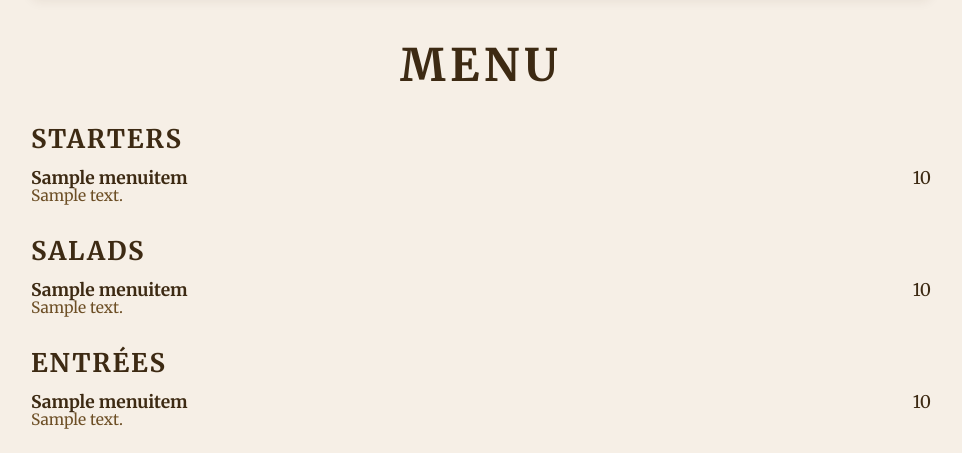
After one commit to braunie999/NibbleNest, a Django app: template reservations/templates/reservations/home.html in a window 1280 px wide. The commit adds this page. Shown: the part 885-1338 px from the top of the page, without its empty margins (159-1121 px from the left). Run offline with Django 4.2, Linux system fonts and the light colour scheme; the template is opened without the code that fills it: values that come from a table or form of the project are taken from there, others are empty; tables that the repository leaves empty hold one stand-in row (values such as "Sample post").

Commit message:
building on structure

```diff
--- /dev/null
+++ b/reservations/templates/reservations/home.html
@@ -0,0 +1,103 @@
+{% load static %}
+<!DOCTYPE html>
+<html lang="en">
+
+<head>
+  <meta charset="UTF-8">
+  <title>Nibble Nest | Farm to Table</title>
+  <meta name="viewport" content="width=device-width, initial-scale=1">
+  <!-- Google Fonts -->
+  <link href="https://fonts.googleapis.com/css2?family=Merriweather:wght@400;700&display=swap" rel="stylesheet">
+  <!-- Your CSS -->
+  <link rel="stylesheet" href="{% static 'css/css/style.css' %}">
+
+</head>
+
+<body>
+  <!-- HEADER -->
+  <div class="container" style="max-width: 1100px; margin: 0 auto;">
+    <div class="row">
+      <div class="col-12">
+        <div class="header-logo text-center">
+          <!-- Optional: Add your logo SVG here -->
+          <img src="{% static 'images/logo.svg' %}" alt="Nibble Nest Logo" style="height:54px;" />
+        </div>
+        <div class="nn-title text-center">Nibble Nest</div>
+        <div class="nn-subtitle text-center mb-1">FARM TO TABLE</div>
+        <nav class="nn-navbar">
+          <a href="{% url 'home' %}">HOME</a>
+          <a href="{% url 'about' %}">ABOUT</a>
+          <a href="{% url 'contact' %}">CONTACT</a>
+        </nav>
+      </div>
+    </div>
+    <!-- HERO IMAGE -->
+    <div>
+      <img src="{% static 'images/hero.jpg' %}" alt="Farm to Table Dish" class="hero-img">
+    </div>
+  </div>
+
+  <!-- MENU -->
+  <div class="menu-section pb-4" style="max-width:900px; margin:0 auto;">
+    <div class="menu-title">MENU</div>
+    <!-- STARTERS -->
+    <div class="menu-category">STARTERS</div>
+    <div class="menu-list">
+      <div class="row">
+        {% for item in starters %}
+        <div class="col-md-6">
+          <div class="menu-row">
+            <div>
+              <div class="menu-item-name">{{ item.name }}</div>
+              {% if item.description %}
+              <div class="menu-item-desc">{{ item.description }}</div>
+              {% endif %}
+            </div>
+            <div class="menu-item-price">{{ item.price|floatformat:0 }}</div>
+          </div>
+        </div>
+        {% endfor %}
+      </div>
+    </div>
+    <!-- SALADS -->
+    <div class="menu-category">SALADS</div>
+    <div class="menu-list">
+      <div class="row">
+        {% for item in salads %}
+        <div class="col-md-6">
+          <div class="menu-row">
+            <div>
+              <div class="menu-item-name">{{ item.name }}</div>
+              {% if item.description %}
+              <div class="menu-item-desc">{{ item.description }}</div>
+              {% endif %}
+            </div>
+            <div class="menu-item-price">{{ item.price|floatformat:0 }}</div>
+          </div>
+        </div>
+        {% endfor %}
+      </div>
+    </div>
+    <!-- ENTREES -->
+    <div class="menu-category">ENTRÉES</div>
+    <div class="menu-list">
+      <div class="row">
+        {% for item in entrees %}
+        <div class="col-md-6">
+          <div class="menu-row">
+            <div>
+              <div class="menu-item-name">{{ item.name }}</div>
+              {% if item.description %}
+              <div class="menu-item-desc">{{ item.description }}</div>
+              {% endif %}
+            </div>
+            <div class="menu-item-price">{{ item.price|floatformat:0 }}</div>
+          </div>
+        </div>
+        {% endfor %}
+      </div>
+    </div>
+  </div>
+</body>
+
+</html>
--- a/static/css/css/style.css
+++ b/static/css/css/style.css
@@ -0,0 +1,104 @@
+body {
+  background: #f6efe6;
+  font-family: "Merriweather", Georgia, serif;
+  color: #3d2a13;
+}
+.header-logo {
+  margin-top: 32px;
+  margin-bottom: 10px;
+}
+.nn-title {
+  font-family: "Merriweather", Georgia, serif;
+  font-size: 3.2rem;
+  font-weight: 700;
+  color: #3d2a13;
+  line-height: 1;
+}
+.nn-subtitle {
+  font-size: 1.1rem;
+  letter-spacing: 0.15em;
+  font-weight: 700;
+  color: #6d4f26;
+  margin-bottom: 14px;
+}
+.nn-navbar {
+  font-size: 1.07rem;
+  letter-spacing: 0.12em;
+  margin-top: 12px;
+  text-align: right;
+}
+.nn-navbar a {
+  color: #3d2a13;
+  text-decoration: none;
+  margin-left: 18px;
+}
+.nn-navbar a:hover,
+.nn-navbar a:focus {
+  text-decoration: underline;
+}
+.hero-img {
+  width: 100%;
+  max-width: 900px;
+  display: block;
+  margin: 0 auto 32px auto;
+  border-radius: 8px;
+  box-shadow: 0 2px 12px rgba(61, 42, 19, 0.08);
+}
+.menu-title {
+  font-size: 2.8rem;
+  font-weight: 700;
+  text-align: center;
+  letter-spacing: 0.1em;
+  margin: 38px 0 28px 0;
+  color: #3d2a13;
+}
+.menu-category {
+  font-size: 1.6rem;
+  font-weight: 700;
+  margin-top: 30px;
+  margin-bottom: 12px;
+  letter-spacing: 0.07em;
+}
+.menu-list {
+  margin-bottom: 24px;
+}
+.menu-row {
+  display: flex;
+  justify-content: space-between;
+  align-items: flex-start;
+  margin-bottom: 8px;
+}
+.menu-item-name {
+  font-weight: bold;
+  font-size: 1.09rem;
+}
+.menu-item-desc {
+  font-size: 0.97rem;
+  color: #6d4f26;
+  margin-top: -3px;
+}
+.menu-item-price {
+  font-size: 1.09rem;
+  font-weight: 500;
+  margin-left: 18px;
+  white-space: nowrap;
+}
+@media (max-width: 900px) {
+  .hero-img {
+    max-width: 100%;
+  }
+  .menu-section {
+    padding: 0 12px;
+  }
+}
+@media (max-width: 600px) {
+  .nn-title {
+    font-size: 2.1rem;
+  }
+  .menu-title {
+    font-size: 1.5rem;
+  }
+  .menu-category {
+    font-size: 1.1rem;
+  }
+}
```
Also changed, not shown: reservations/templates/base.html (deleted, +0 -33 lines), templates/base.html (+11 -4 lines).
